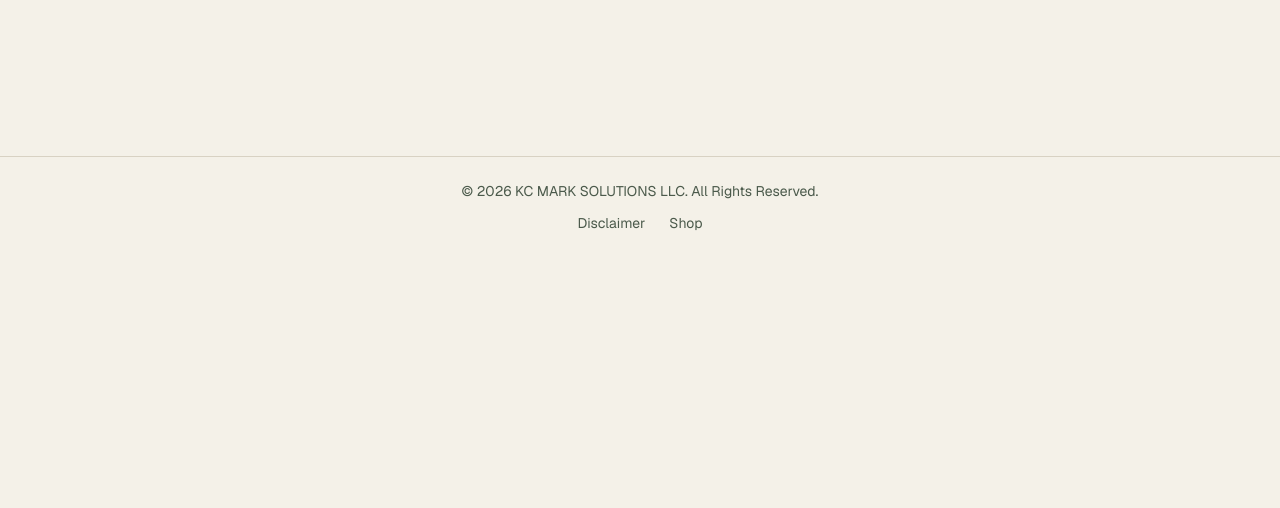
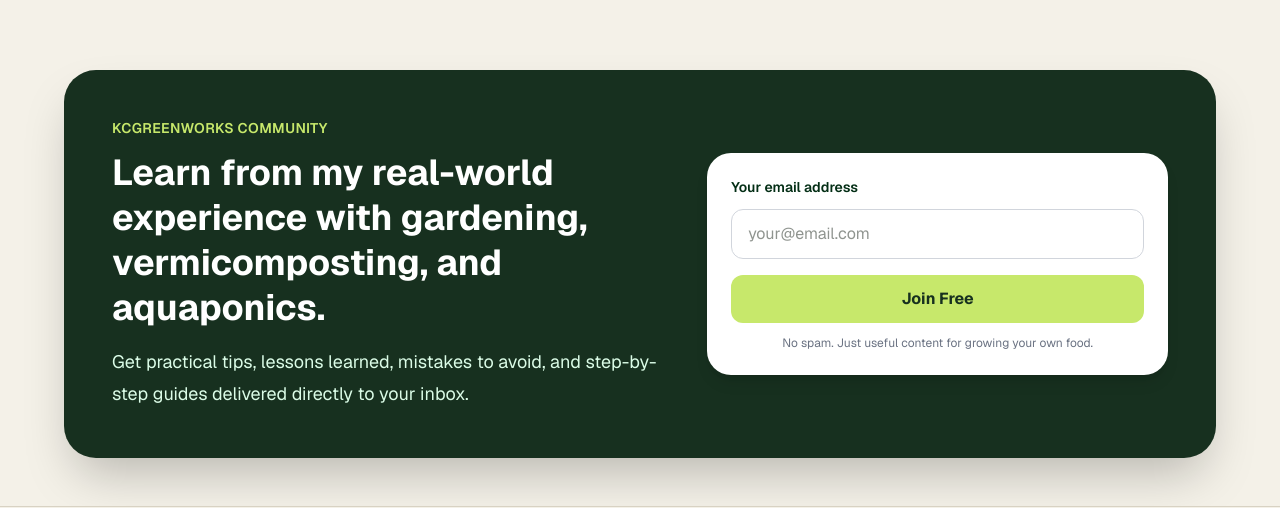
Before and after one commit to kcgreenworks/kcgreenworks, a Next.js app: page /en in a window 1280 px wide. Shown: the part 715-1223 px from the top of the page. Before the commit the page ends 972 px from the top, so only its background shows below. Built offline with nearby package versions, Linux system fonts and the light colour scheme.

Commit message:
Update blog content

```diff
--- a/app/en/page.tsx
+++ b/app/en/page.tsx
@@ -49,6 +49,55 @@ export default function HomeEN() {
           </div>
         </div>
       </section>
+
+      <section className="mx-auto mt-24 max-w-6xl overflow-hidden rounded-[2rem] bg-[#17301f] shadow-2xl">
+        <div className="grid items-center gap-8 p-8 md:grid-cols-[1.1fr_0.9fr] md:p-12">
+          <div>
+            <p className="text-sm font-semibold uppercase tracking-wide text-[#c7e86b]">
+              KCGreenWorks Community
+            </p>
+
+            <h2 className="mt-3 text-3xl font-bold leading-tight text-white md:text-4xl">
+              Learn from my real-world experience with gardening,
+              vermicomposting, and aquaponics.
+            </h2>
+
+            <p className="mt-4 max-w-2xl text-lg leading-8 text-green-100">
+              Get practical tips, lessons learned, mistakes to avoid, and
+              step-by-step guides delivered directly to your inbox.
+            </p>
+          </div>
+
+          <form
+            action="/api/newsletter"
+            method="POST"
+            className="rounded-3xl bg-white p-6 shadow-lg"
+          >
+            <label className="block text-sm font-semibold text-green-950">
+              Your email address
+            </label>
+
+            <input
+              type="email"
+              name="email"
+              required
+              placeholder="your@email.com"
+              className="mt-3 w-full rounded-xl border border-gray-300 px-4 py-3 outline-none focus:border-green-700"
+            />
+
+            <button
+              type="submit"
+              className="mt-4 w-full rounded-xl bg-[#c7e86b] px-6 py-3 font-bold text-[#17301f] transition hover:bg-[#b5d957]"
+            >
+              Join Free
+            </button>
+
+            <p className="mt-3 text-center text-xs text-gray-500">
+              No spam. Just useful content for growing your own food.
+            </p>
+          </form>
+        </div>
+      </section>
     </main>
   );
 }
```
